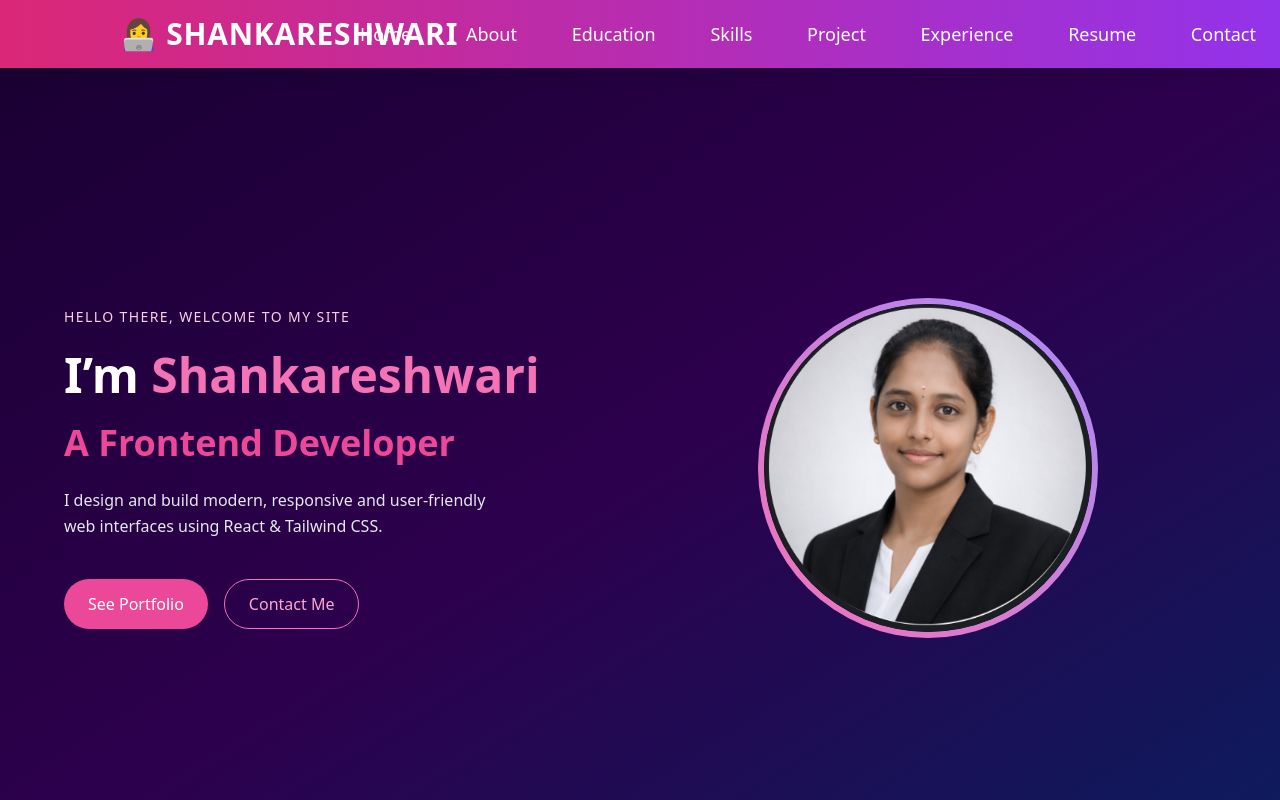
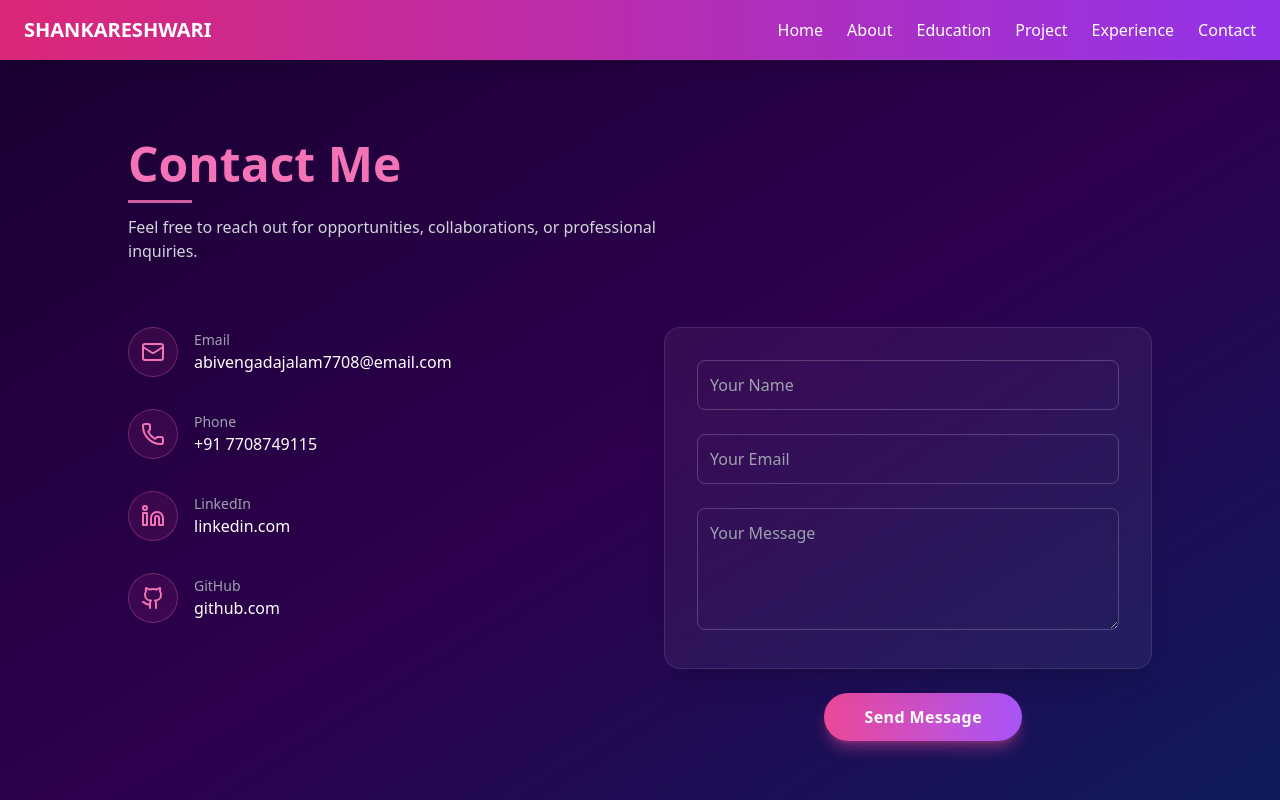
Before and after one commit to abi4679553/portfolio-2, a React (Create React App) app: page /contact in a window 1280 px wide. Shown: the top 800 px of the page. Built offline with nearby package versions, Linux system fonts and the light colour scheme.

Commit message:
routes  update

```diff
--- a/src/App.js
+++ b/src/App.js
@@ -1,27 +1,31 @@
-import { Routes,Route } from "react-router-dom";
+import React from "react";
+import { Routes, Route } from "react-router-dom";
 
+import Header from "./components/Header";
+import Frontpage from "./components/Frontpage";
 import About from "./components/About";
+import Education from "./components/Education";
+import Project from "./components/Project";
+import Experience from "./components/Experience";
 import Contact from "./components/Contact";
-import Experience from "./components/Experience";
 import Footer from "./components/Footer";
-import Frontpage from "./components/Frontpage";
-import Header from "./components/Header"
-
-
-
 
 function App() {
   return (
-    <div className="App">
+    <>
+      <Header />
 
-      <Header />
-      <Frontpage />
-      <About />
-      <Experience />
-      <Contact />
+      <Routes>
+        <Route path="/" element={<Frontpage />} />
+        <Route path="/about" element={<About />} />
+        <Route path="/education" element={<Education />} />
+        <Route path="/project" element={<Project />} />
+        <Route path="/experience" element={<Experience />} />
+        <Route path="/contact" element={<Contact />} />
+      </Routes>
+
       <Footer />
-
-    </div>
+    </>
   );
 }
 
--- a/src/components/Frontpage.js
+++ b/src/components/Frontpage.js
@@ -1,7 +1,6 @@
 import React from "react";
 import profile from "../assests/Screenshot 2026-02-08 204801.png";
 import About from "./About";
-import Skills from "./Skills";
 
 const Frontpage = () => {
   return (
@@ -12,17 +11,13 @@ const Frontpage = () => {
     >
       <div className="max-w-7xl w-full grid grid-cols-1 md:grid-cols-2 items-center px-6 sm:px-10 md:px-16 text-white">
 
-        {/* LEFT CONTENT */}
         <div className="space-y-6 text-center md:text-left">
           <p className="text-sm tracking-widest text-pink-200 uppercase">
             Hello there, welcome to my site
           </p>
 
           <h1 className="text-3xl sm:text-4xl md:text-5xl font-bold">
-            I’m{" "}
-            <span className="text-pink-400">
-              Shankareshwari
-            </span>
+            I’m <span className="text-pink-400">Shankareshwari</span>
           </h1>
 
           <h2 className="text-2xl sm:text-3xl md:text-4xl font-extrabold text-pink-500">
@@ -30,31 +25,17 @@ const Frontpage = () => {
           </h2>
 
           <p className="text-gray-200 max-w-md mx-auto md:mx-0 leading-relaxed">
-            I design and build modern, responsive and user-friendly web
-            interfaces using React & Tailwind CSS.
+            I design and build modern, responsive web interfaces using React & Tailwind CSS.
           </p>
-
-          <div className="flex flex-col sm:flex-row gap-4 pt-4 justify-center md:justify-start">
-            <button className="px-6 py-3 rounded-full bg-pink-500 hover:bg-pink-600 transition font-medium">
-              See Portfolio
-            </button>
-
-            <button className="px-6 py-3 rounded-full border border-pink-400 text-pink-300 hover:bg-pink-500 hover:text-white transition font-medium">
-              Contact Me
-            </button>
-          </div>
         </div>
 
-        {/* RIGHT IMAGE */}
         <div className="flex justify-center mt-10 md:mt-0">
-          <div className="w-[220px] h-[220px] sm:w-[260px] sm:h-[260px] md:w-[300px] md:h-[300px] xl:w-[340px] xl:h-[340px] p-[6px] rounded-full bg-gradient-to-tr from-pink-400 to-violet-400">
-            <div className="w-full h-full rounded-full overflow-hidden bg-[#0f0225]">
-              <img
-                src={profile}
-                alt="profile"
-                className="w-full h-full object-cover rounded-full hover:scale-110 transition-transform duration-700"
-              />
-            </div>
+          <div className="w-[260px] h-[260px] rounded-full overflow-hidden">
+            <img
+              src={profile}
+              alt="profile"
+              className="w-full h-full object-cover"
+            />
           </div>
         </div>
 
--- a/src/components/Header.js
+++ b/src/components/Header.js
@@ -9,67 +9,41 @@ const Header = () => {
     { name: "Home", path: "/" },
     { name: "About", path: "/about" },
     { name: "Education", path: "/education" },
-    { name: "Skills", path: "/skills" },
     { name: "Project", path: "/project" },
     { name: "Experience", path: "/experience" },
-    { name: "Resume", path: "/resume" },
     { name: "Contact", path: "/contact" }
   ];
 
   return (
-    <header className="relative sticky top-0 z-50 bg-gradient-to-r from-pink-600 to-purple-600 text-white shadow-lg">
+    <header className="sticky top-0 z-50 bg-gradient-to-r from-pink-600 to-purple-600 text-white shadow-lg">
 
-      {/* 🔥 Logo 10px from left */}
-      <Link
-        to="/"
-        className="absolute left-0 ml-[100px] top-1/2 -translate-y-1/2
-                   text-xl sm:text-2xl xl:text-3xl font-bold tracking-wide
-                   cursor-pointer hover:scale-105 transition p-5"
-      >
-        👩‍💻 SHANKARESHWARI
-      </Link>
+      <div className="flex items-center justify-between px-6 py-4">
 
-      <div className="flex items-center justify-between w-full px-6 py-5">
+        <Link to="/" className="text-xl font-bold">
+          SHANKARESHWARI
+        </Link>
 
-        {/* Space to prevent overlap */}
-        <div className="w-[200px]"></div>
-
-        {/* Menu justify-between */}
-        <nav className="hidden md:flex justify-between flex-1 max-w-4xl text-base xl:text-lg font-medium">
+        <nav className="hidden md:flex gap-6">
           {menuItems.map((item, index) => (
-            <Link
-              key={index}
-              to={item.path}
-              className="relative cursor-pointer hover:text-yellow-300 transition
-                after:content-[''] after:absolute after:left-0 after:-bottom-1
-                after:h-[2px] after:w-0 after:bg-yellow-300
-                after:transition-all after:duration-300 hover:after:w-full"
-            >
+            <Link key={index} to={item.path} className="hover:text-yellow-300">
               {item.name}
             </Link>
           ))}
         </nav>
 
-        {/* Mobile Menu Icon */}
-        <div
-          className="md:hidden text-3xl cursor-pointer"
-          onClick={() => setOpen(!open)}
-        >
+        <div className="md:hidden text-3xl" onClick={() => setOpen(!open)}>
           {open ? <HiX /> : <HiMenu />}
         </div>
-
       </div>
 
-      {/* Mobile Menu */}
       {open && (
-        <div className="md:hidden bg-gradient-to-r from-pink-600 to-purple-600 px-6 pb-6">
-          <div className="flex flex-col gap-4 text-base font-medium text-center">
+        <div className="md:hidden px-6 pb-4">
+          <div className="flex flex-col gap-4 text-center">
             {menuItems.map((item, index) => (
               <Link
                 key={index}
                 to={item.path}
                 onClick={() => setOpen(false)}
-                className="cursor-pointer hover:text-yellow-300 transition"
               >
                 {item.name}
               </Link>
```
Also changed, not shown: src/index.js (+6 -6 lines).
